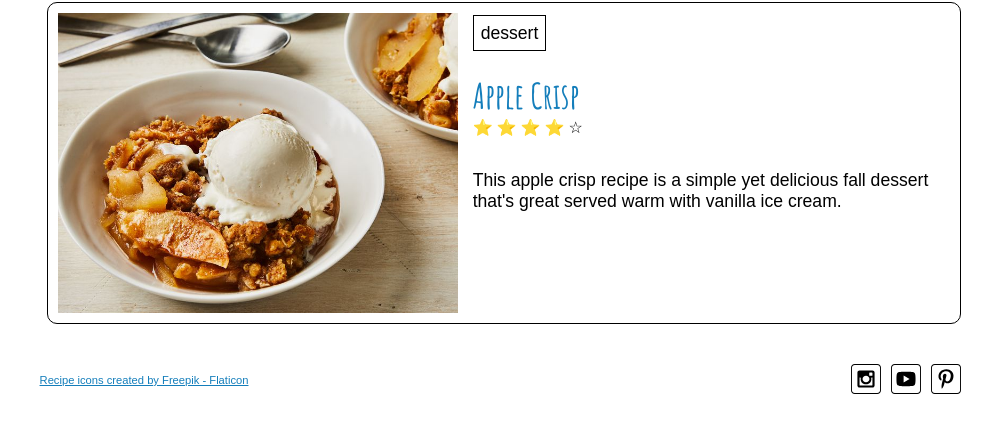
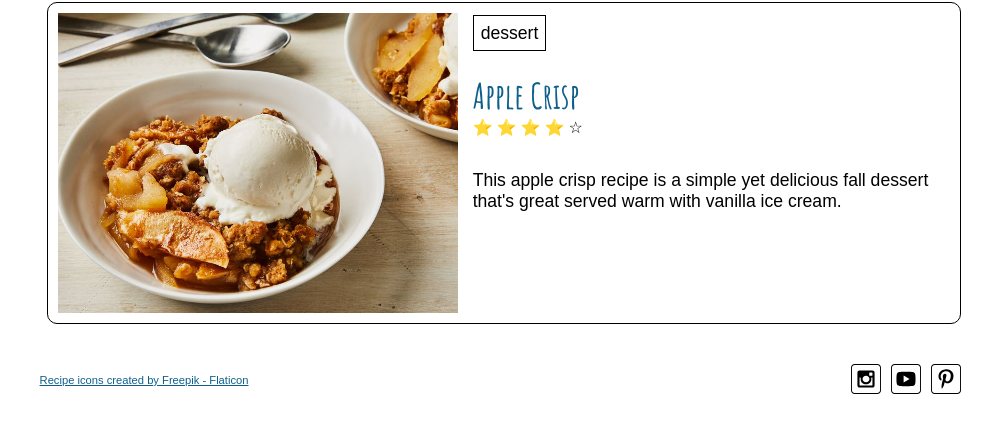
Before and after one commit to conbutter/wdd131, a plain HTML site: page recipes/index.html in a window 1280 px wide. Shown: the part 232-664 px from the top of the page, without its empty margins (136-1143 px from the left). Drawn offline with Linux system fonts and the light colour scheme.

Commit message:
Updated ...?

```diff
--- a/recipes/recipes.css
+++ b/recipes/recipes.css
@@ -1,7 +1,7 @@
 @import url('https://fonts.googleapis.com/css2?family=Amatic+SC:wght@400;700&display=swap');
 
 :root {
-    --primary-color: #147ebb;
+    --primary-color: #0f5f8d;
     --secondary-color: #59c3c3;
     --text-dark: #333;
     --text-light: #ebebeb;
```
